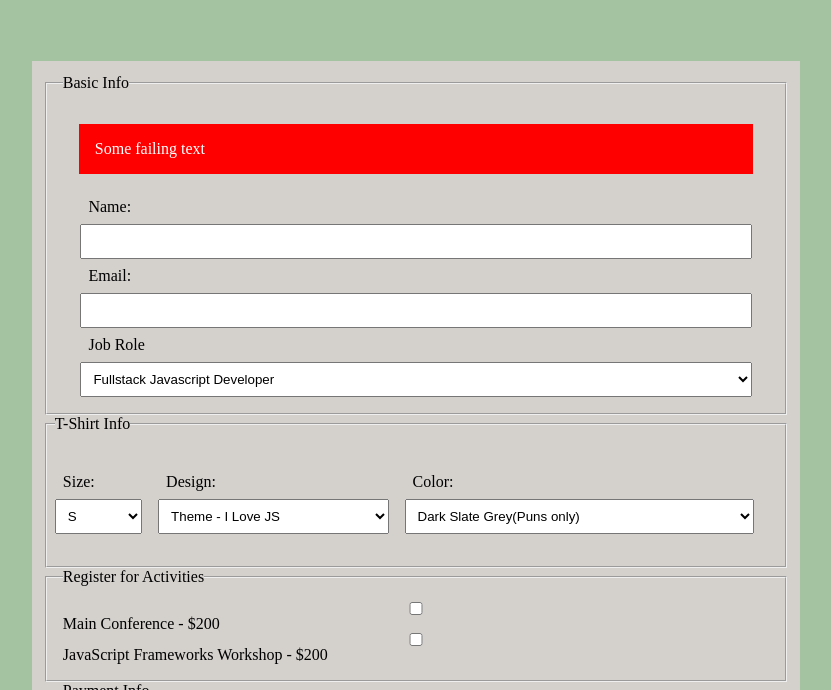
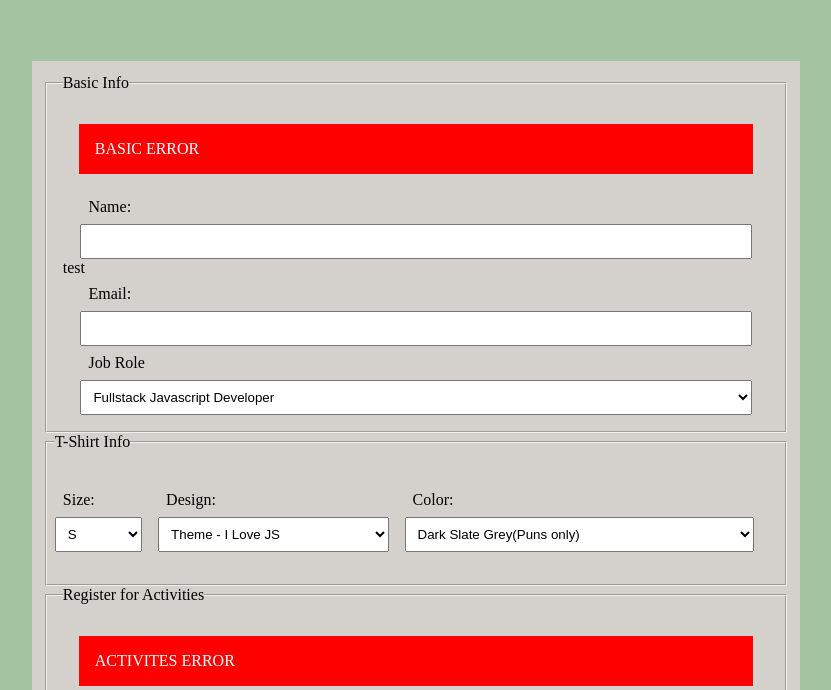
Before and after one commit to GeorgeChristopherLopez/interactive-form, a plain HTML site: page index.html in a window 1280 px wide. Both pictures are taken after a click on the link "Register". Shown: the part 110-800 px from the top of the page, without its empty margins (224-1055 px from the left). Drawn offline with Linux system fonts and the light colour scheme.

Commit message:
Add files via upload

```diff
--- a/index.html
+++ b/index.html
@@ -19,9 +19,12 @@
 
                     <label for="name">Name: </label>
                     <input id="name" class="name" type="text" required />
-                    <div class="error hide">please enter an email</div>
-                    <label for="email">Email: </label>
-                    <input id="email" class="email" type="email" required />
+                    <div class="email">
+                  <p>test</p>
+                        <label class="eLabel" for="email">Email: </label>
+                        <input type="email" required />
+
+                    </div>
                     <label for="job">Job Role</label>
                     <select>
                         <option>Fullstack Javascript Developer</option>
--- a/js/app.js
+++ b/js/app.js
@@ -1,13 +1,45 @@
 let status = false;
 let parent = document.createElement("div");
 let submitBtn = document.querySelector('.submit');
+let basicInfo = document.querySelector('.basic-info');
+let email = document.querySelector('.email');
+console.log(email);
+let activities = document.querySelector('.activities');
+let card = document.querySelector('.card-info');
+
+
+// div element
+let theKid = document.createElement("div");
+theKid.innerHTML = 'Are we there yet?';
+//
 
 submitBtn.addEventListener('click', e => {
     if (!status) {
-        let basicInfo = document.querySelector('.basic-info');
-        basicInfo.prepend(parent);
-        parent.innerHTML = `<p style="background: red; color: white; padding: 1rem; margin: 1rem;">Some failing text</p>`;
+
+        basicInfo.innerHTML = `<p style="background: red; color: white; padding: 1rem; margin: 1rem;">BASIC ERROR</p>` + basicInfo.innerHTML;
+
+
+
+        //test
+        console.log(email);
+
+        email.innerHTML=`<div><p style="background: red; color: white; padding: 1rem; margin: 1rem;">EMAIL ERROR</p></div>` + email.innerHTML;
+
+        //test
+        console.log(email);
+
+
+        activities.innerHTML = `<p style="background: red; color: white; padding: 1rem; margin: 1rem;">ACTIVITES ERROR</p>` + activities.innerHTML;
+
+
+        card.innerHTML = `<p style="background: red; color: white; padding: 1rem; margin: 1rem; display: grid; grid-template-columns: 1fr;">CREDIT CARD ERROR</p>` + card.innerHTML;
+
 
     }
 
 });
+
+
+const checkEmail = () => {
+    console.log(email.innerHTML)
+};
```
